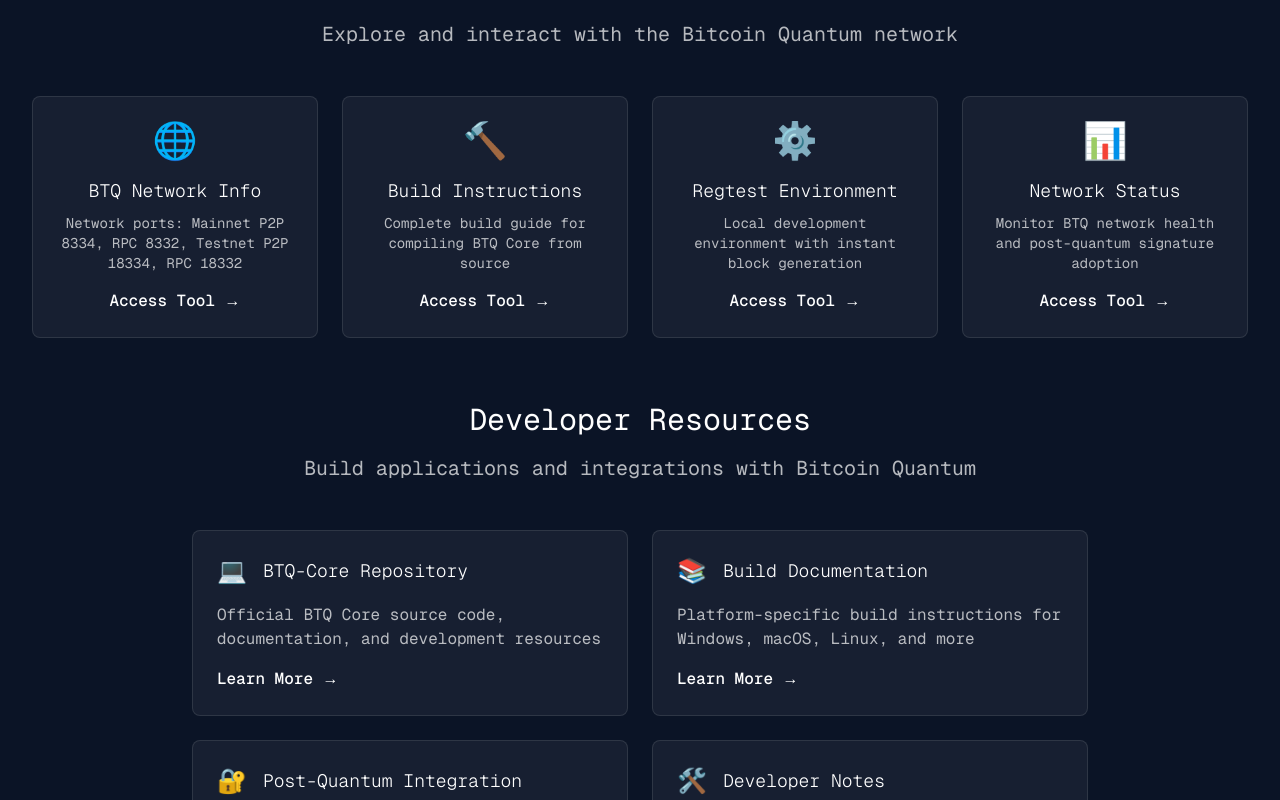
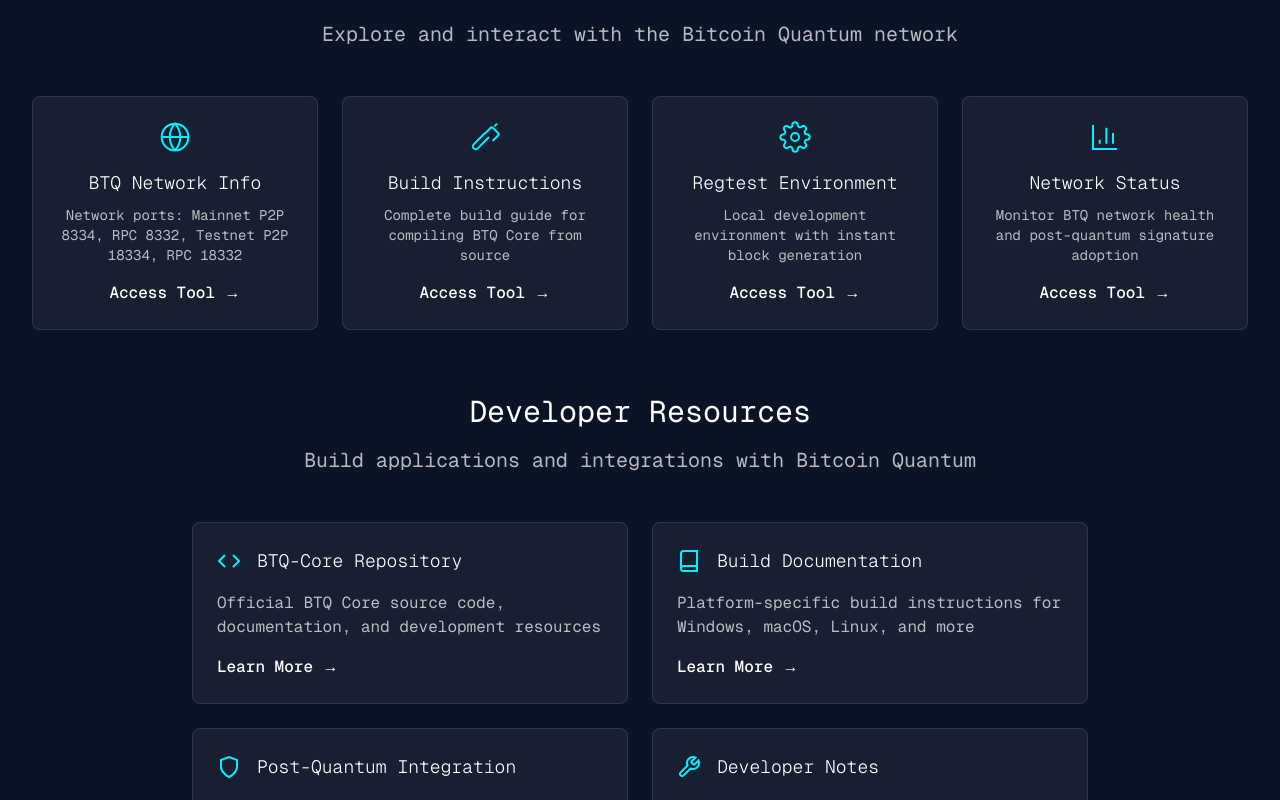
Before and after one commit to en-tropyc/bitcoin-quantum-website, a Next.js app: page /resources in a window 1280 px wide. Shown: the part 1580-2380 px from the top of the page. Built offline with nearby package versions, Linux system fonts and the light colour scheme.

Commit message:
Replace emoji icons with SVG icons in resources page

```diff
--- a/src/app/resources/page.tsx
+++ b/src/app/resources/page.tsx
@@ -47,25 +47,46 @@ export default function Resources() {
       name: "BTQ Network Info",
       description: "Network ports: Mainnet P2P 8334, RPC 8332, Testnet P2P 18334, RPC 18332",
       link: "#",
-      icon: "🌐"
+      icon: (
+        <svg width="32" height="32" fill="none" stroke="currentColor" strokeWidth="1.5" viewBox="0 0 24 24">
+          <circle cx="12" cy="12" r="10"/>
+          <path d="M2 12h20M12 2a15.3 15.3 0 0 1 4 10 15.3 15.3 0 0 1-4 10 15.3 15.3 0 0 1-4-10 15.3 15.3 0 0 1 4-10z"/>
+        </svg>
+      )
     },
     {
       name: "Build Instructions",
       description: "Complete build guide for compiling BTQ Core from source",
       link: "https://github.com/btq-ag/BTQ-Core",
-      icon: "🔨"
+      icon: (
+        <svg width="32" height="32" fill="none" stroke="currentColor" strokeWidth="1.5" viewBox="0 0 24 24">
+          <path d="M15 12l-8.5 8.5c-.83.83-2.17.83-3 0 0 0 0 0 0 0a2.12 2.12 0 0 1 0-3L12 9"/>
+          <path d="M17.64 15L22 10.64a1 1 0 0 0 0-1.41l-4.23-4.23a1 1 0 0 0-1.41 0L12 9.36"/>
+          <path d="M21 2l-2 2"/>
+        </svg>
+      )
     },
     {
       name: "Regtest Environment",
       description: "Local development environment with instant block generation",
       link: "#",
-      icon: "⚙️"
+      icon: (
+        <svg width="32" height="32" fill="none" stroke="currentColor" strokeWidth="1.5" viewBox="0 0 24 24">
+          <circle cx="12" cy="12" r="3"/>
+          <path d="M19.4 15a1.65 1.65 0 0 0 .33 1.82l.06.06a2 2 0 0 1 0 2.83 2 2 0 0 1-2.83 0l-.06-.06a1.65 1.65 0 0 0-1.82-.33 1.65 1.65 0 0 0-1 1.51V21a2 2 0 0 1-2 2 2 2 0 0 1-2-2v-.09A1.65 1.65 0 0 0 9 19.4a1.65 1.65 0 0 0-1.82.33l-.06.06a2 2 0 0 1-2.83 0 2 2 0 0 1 0-2.83l.06-.06a1.65 1.65 0 0 0 .33-1.82 1.65 1.65 0 0 0-1.51-1H3a2 2 0 0 1-2-2 2 2 0 0 1 2-2h.09A1.65 1.65 0 0 0 4.6 9a1.65 1.65 0 0 0-.33-1.82l-.06-.06a2 2 0 0 1 0-2.83 2 2 0 0 1 2.83 0l.06.06a1.65 1.65 0 0 0 1.82.33H9a1.65 1.65 0 0 0 1-1.51V3a2 2 0 0 1 2-2 2 2 0 0 1 2 2v.09a1.65 1.65 0 0 0 1 1.51 1.65 1.65 0 0 0 1.82-.33l.06-.06a2 2 0 0 1 2.83 0 2 2 0 0 1 0 2.83l-.06.06a1.65 1.65 0 0 0-.33 1.82V9a1.65 1.65 0 0 0 1.51 1H21a2 2 0 0 1 2 2 2 2 0 0 1-2 2h-.09a1.65 1.65 0 0 0-1.51 1z"/>
+        </svg>
+      )
     },
     {
       name: "Network Status",
       description: "Monitor BTQ network health and post-quantum signature adoption",
       link: "#",
-      icon: "📊"
+      icon: (
+        <svg width="32" height="32" fill="none" stroke="currentColor" strokeWidth="1.5" viewBox="0 0 24 24">
+          <path d="M3 3v18h18"/>
+          <path d="M18 17V9M13 17V5M8 17v-3"/>
+        </svg>
+      )
     }
   ];
 
@@ -74,25 +95,43 @@ export default function Resources() {
       name: "BTQ-Core Repository",
       description: "Official BTQ Core source code, documentation, and development resources",
       link: "https://github.com/btq-ag/BTQ-Core",
-      icon: "💻"
+      icon: (
+        <svg width="24" height="24" fill="none" stroke="currentColor" strokeWidth="2" viewBox="0 0 24 24">
+          <polyline points="16 18 22 12 16 6"/>
+          <polyline points="8 6 2 12 8 18"/>
+        </svg>
+      )
     },
     {
       name: "Build Documentation",
       description: "Platform-specific build instructions for Windows, macOS, Linux, and more",
       link: "https://github.com/btq-ag/BTQ-Core/tree/master/doc",
-      icon: "📚"
+      icon: (
+        <svg width="24" height="24" fill="none" stroke="currentColor" strokeWidth="2" viewBox="0 0 24 24">
+          <path d="M4 19.5A2.5 2.5 0 0 1 6.5 17H20"/>
+          <path d="M6.5 2H20v20H6.5A2.5 2.5 0 0 1 4 19.5v-15A2.5 2.5 0 0 1 6.5 2z"/>
+        </svg>
+      )
     },
     {
       name: "Post-Quantum Integration",
       description: "PPK infrastructure and Dilithium signature implementation details",
       link: "https://github.com/btq-ag/BTQ-Core/tree/master/doc-btq",
-      icon: "🔐"
+      icon: (
+        <svg width="24" height="24" fill="none" stroke="currentColor" strokeWidth="2" viewBox="0 0 24 24">
+          <path d="M12 22s8-4 8-10V5l-8-3-8 3v7c0 6 8 10 8 10z"/>
+        </svg>
+      )
     },
     {
       name: "Developer Notes",
       description: "Contributing guidelines, code review process, and development workflow",
       link: "https://github.com/btq-ag/BTQ-Core/blob/master/doc-btq/CONTRIBUTING.md",
-      icon: "🛠️"
+      icon: (
+        <svg width="24" height="24" fill="none" stroke="currentColor" strokeWidth="2" viewBox="0 0 24 24">
+          <path d="M14.7 6.3a1 1 0 0 0 0 1.4l1.6 1.6a1 1 0 0 0 1.4 0l3.77-3.77a6 6 0 0 1-7.94 7.94l-6.91 6.91a2.12 2.12 0 0 1-3-3l6.91-6.91a6 6 0 0 1 7.94-7.94l-3.76 3.76z"/>
+        </svg>
+      )
     }
   ];
 
@@ -221,7 +260,7 @@ export default function Resources() {
               <div className="grid grid-cols-1 md:grid-cols-2 lg:grid-cols-4 gap-6">
                 {tools.map((tool, index) => (
                   <div key={index} className="bg-white/5 border border-white/10 rounded-lg p-6 text-center hover:bg-white/10 transition-colors">
-                    <div className="text-4xl mb-4">{tool.icon}</div>
+                    <div className="text-[#00f0ff] mb-4 flex justify-center">{tool.icon}</div>
                     <h3 className="text-lg font-semibold text-white mb-2 font-dm-mono">{tool.name}</h3>
                     <p className="text-white/70 mb-4 font-dm-mono text-sm">{tool.description}</p>
                     <Link
@@ -248,7 +287,7 @@ export default function Resources() {
                 {developers.map((resource, index) => (
                   <div key={index} className="bg-white/5 border border-white/10 rounded-lg p-6 hover:bg-white/10 transition-colors">
                     <div className="flex items-center mb-4">
-                      <span className="text-2xl mr-4">{resource.icon}</span>
+                      <span className="text-[#00f0ff] mr-4">{resource.icon}</span>
                       <h3 className="text-lg font-semibold text-white font-dm-mono">{resource.name}</h3>
                     </div>
                     <p className="text-white/70 mb-4 font-dm-mono">{resource.description}</p>
```
